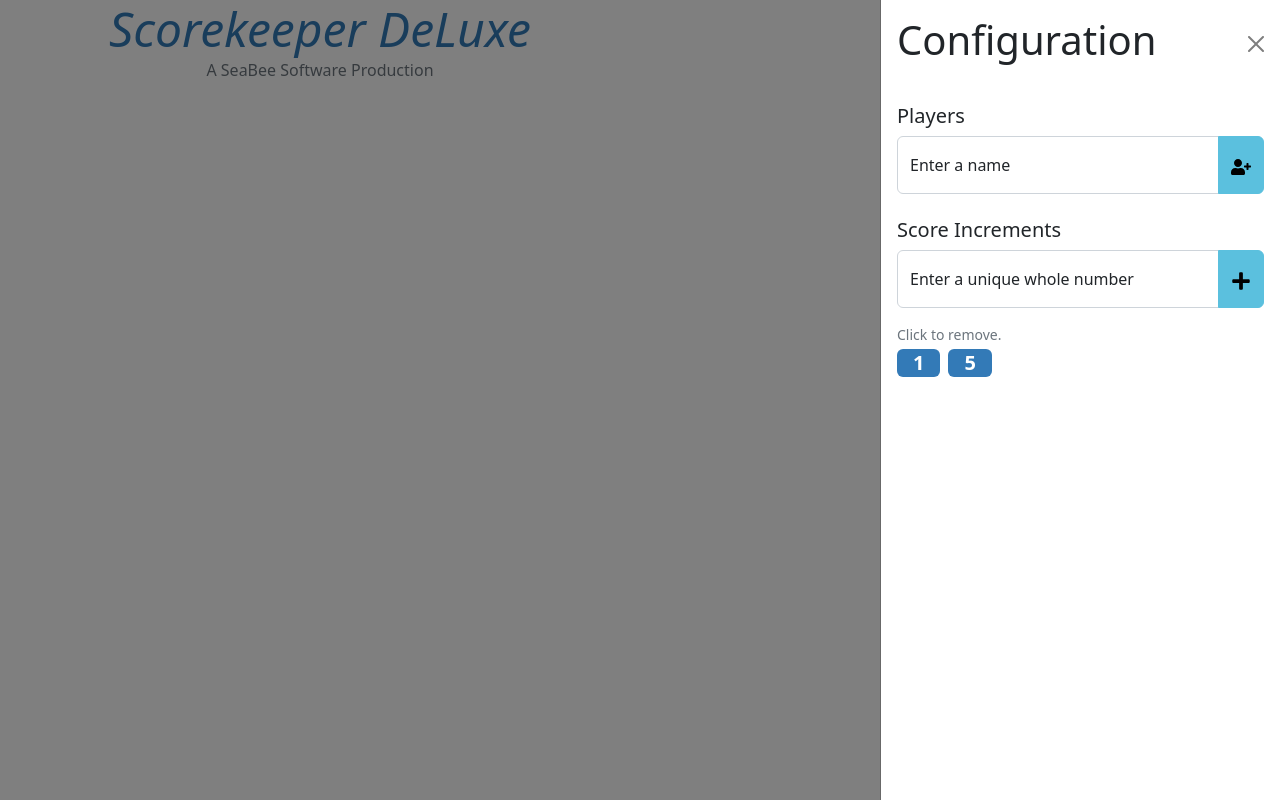
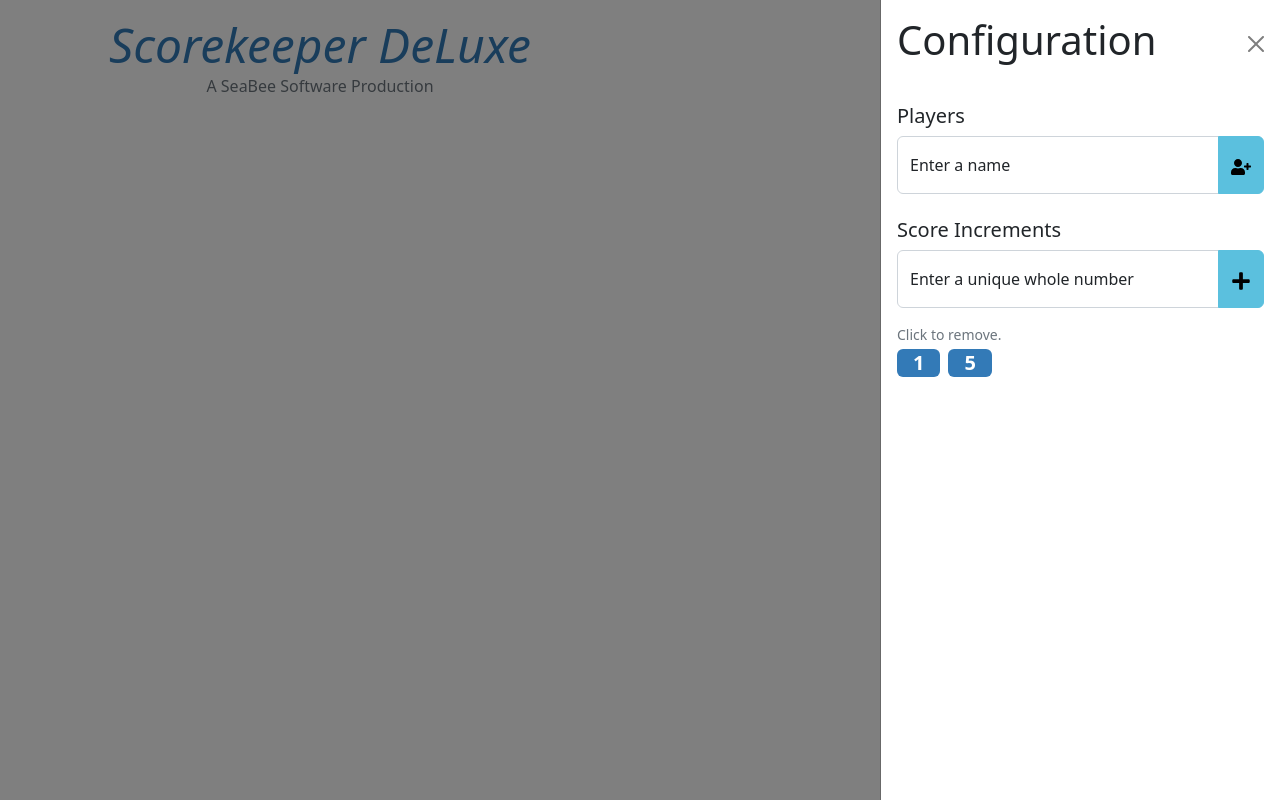
Before and after one commit to isherwood/Scorekeeper-DeLuxe, a React (Create React App) app: page / in a window 1280 px wide. Built offline with nearby package versions, Linux system fonts and the light colour scheme.

Commit message:
Header layout tweaks, code cleanup, version update (0.2.0)

```diff
--- a/package.json
+++ b/package.json
@@ -1,6 +1,7 @@
 {
   "name": "scorekeeper",
-  "version": "0.1.0",
+  "version": "0.2.0",
+  "homepage": ".",
   "private": true,
   "devDependencies": {
     "@testing-library/jest-dom": "^5.16.5",
--- a/src/App.js
+++ b/src/App.js
@@ -1,10 +1,10 @@
-import './App.css';
+import {useState} from 'react';
 import {Button, Col, Container, Offcanvas, Row} from 'react-bootstrap';
 import {MdSettings} from "react-icons/md";
 
+import './App.css';
 import Config from './Components/Config/Config';
 import Scoreboard from './Components/Scoreboard/Scoreboard'
-import {useState} from 'react';
 
 function App() {
     const [showOffCanvas, setShowOffCanvas] = useState(true);
@@ -57,7 +57,7 @@ function App() {
         <Container fluid className='app-container d-flex flex-column vh-100'>
             <Row className='align-items-center'>
                 <Col>
-                    <div className='text-center'>
+                    <div className='text-center py-3'>
                         <h1 className='display-5 fst-italic text-primary mb-0 text-nowrap'>Scorekeeper DeLuxe</h1>
                         <span className='text-nowrap text-muted'>A SeaBee Software Production</span>
                     </div>
@@ -101,13 +101,15 @@ function App() {
 
                 {players.length < 1 && !showOffCanvas &&
                     <div className='align-self-center text-center'>
-                        Please <Button variant='link' className='px-0 pt-0' onClick={handleShowOffCanvas}>add a player</Button> in the configuration panel.
+                        Please <Button variant='link' className='px-0 pt-0' onClick={handleShowOffCanvas}>add a
+                        player</Button> in the configuration panel.
                     </div>
                 }
 
                 {players.length > 0 && increments.length < 1 && !showOffCanvas &&
                     <div className='align-self-center text-center'>
-                        Please <Button variant='link' className='px-0 pt-0' onClick={handleShowOffCanvas}>add a score increment</Button> in the configuration panel.
+                        Please <Button variant='link' className='px-0 pt-0' onClick={handleShowOffCanvas}>add a score
+                        increment</Button> in the configuration panel.
                     </div>
                 }
             </Row>
--- a/src/Components/Config/Config.js
+++ b/src/Components/Config/Config.js
@@ -1,5 +1,5 @@
+import {useRef, useState} from "react";
 import {Form, FloatingLabel, InputGroup, Button} from "react-bootstrap";
-import {useRef, useState} from "react";
 import {FaPlus, FaUserPlus} from "react-icons/fa";
 import {MdCancel} from "react-icons/md";
 
--- a/src/Components/Scoreboard/Scoreboard.js
+++ b/src/Components/Scoreboard/Scoreboard.js
@@ -1,10 +1,9 @@
-import React from 'react';
+import React, {useEffect, useState} from "react";
 import {Badge, Button, Col, Table} from "react-bootstrap";
+import {MdCancel} from "react-icons/md";
+import {IoEllipsisHorizontalSharp} from "react-icons/io5";
 
 import './styles.css';
-import {useEffect, useState} from "react";
-import {MdCancel} from "react-icons/md";
-import {IoEllipsisHorizontalSharp} from "react-icons/io5";
 
 const Scoreboard = props => {
     const [highScore, setHighScore] = useState();
@@ -48,7 +47,7 @@ const Scoreboard = props => {
     }, [props.players]);
 
     return (
-        <Col className='mt-2'>
+        <Col>
             <Table className='score-table w-100 v-align-middle'>
                 <tbody>
                 {props.players.map(player => (
```
